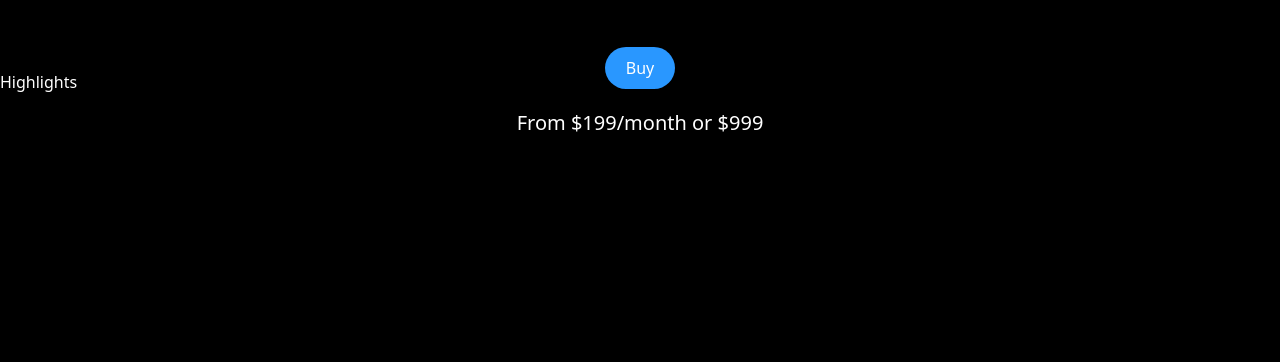
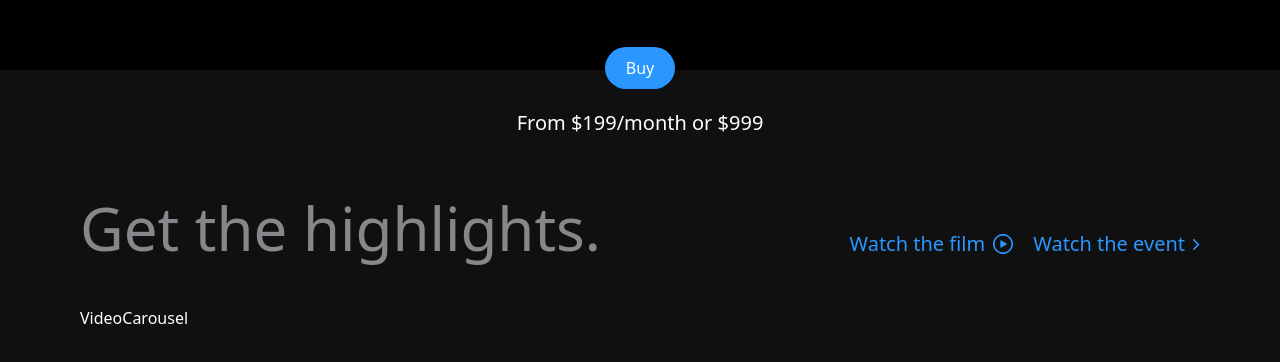
Before and after one commit to kevmhughes/apple_website_clone, a React (Vite) app: page / in a window 1280 px wide. Shown: the part 730-1092 px from the top of the page. Before the commit the page ends 867 px from the top, so only its background shows below. Built offline with nearby package versions, Linux system fonts and the light colour scheme.

Commit message:
Create Highlights.jsx

```diff
--- a/src/components/Hero.jsx
+++ b/src/components/Hero.jsx
@@ -31,7 +31,7 @@
       <div className='flex-center h-5/6 w-full flex-col'>
         <p id ="hero" className='hero-title'>iPhone 15 Pro</p>
         <div className="w-9/12 md:w-10/12">
-          <video className="pointer-events-none"autoPlay muted playsInline={true} key={videoSrc}>
+          <video className="pointer-events-none" autoPlay muted playsInline={true} key={videoSrc}>
             <source src={videoSrc} type="video/mp4"/>
           </video>
         </div>
--- a/src/components/Highlights.jsx
+++ b/src/components/Highlights.jsx
@@ -1,8 +1,36 @@
+import { useGSAP } from '@gsap/react'
 import React from 'react'
+import gsap from 'gsap'
+import { rightImg, watchImg } from '../utils'
+import VideoCarousel from './VideoCarousel'
 
 const Highlights = () => {
+  useGSAP(() => {
+    gsap.to("#title", {opacity: 1, y:0})
+    gsap.to(".link", {opacity: 1, y:0, duration: 1, stagger: 0.25})
+  },[])
+
   return (
-    <div>Highlights</div>
+      <section id="highlights" className='common-padding h-full w-screen overflow-hidden bg-zinc'>
+        <div className='screen-max-width'>
+          <div className='mb-12 w-full items-end justify-between md:flex'>
+          <h1 id="title" className='section-heading'>
+            Get the highlights.
+          </h1>
+          <div className='flex flex-wrap items-end gap-5'>
+            <p className='link'>
+              Watch the film
+              <img src={watchImg} alt="watch" className='ml-2' />
+            </p>
+            <p className='link'>
+              Watch the event
+              <img src={rightImg} alt="right" className='ml-2' />
+            </p>
+          </div>
+          </div>
+          <VideoCarousel/>
+        </div>
+      </section>
   )
 }
 
--- /dev/null
+++ b/src/components/VideoCarousel.jsx
@@ -0,0 +1,9 @@
+import React from 'react'
+
+const VideoCarousel = () => {
+  return (
+    <div>VideoCarousel</div>
+  )
+}
+
+export default VideoCarousel
```
